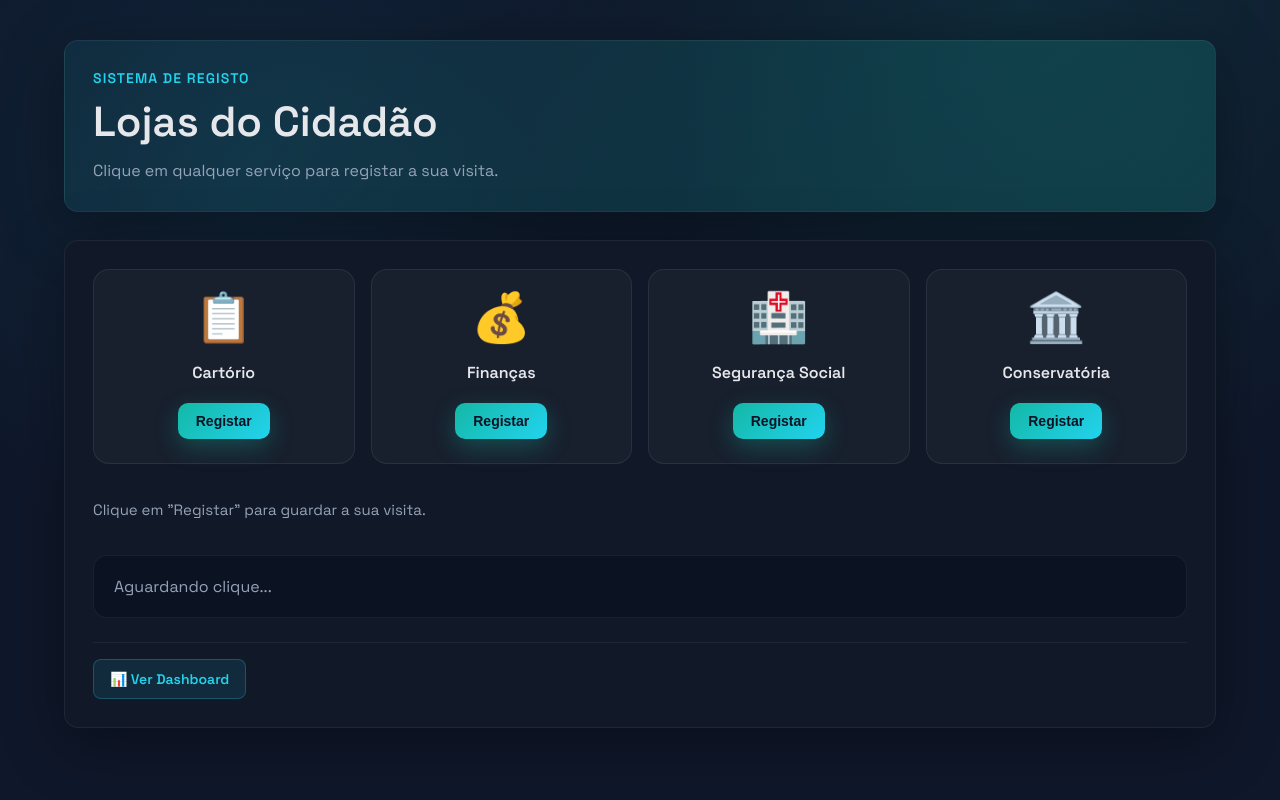
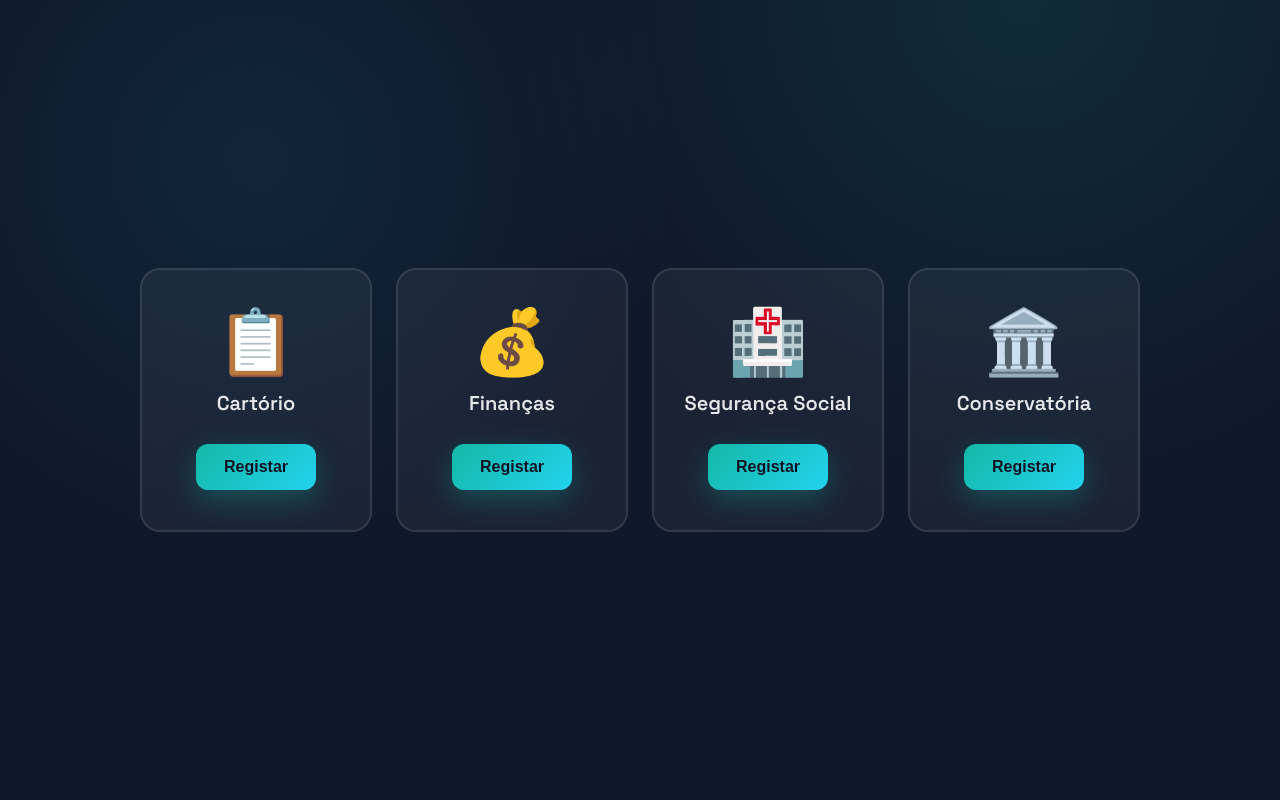
Before and after one commit to Close0099/registo-cliques, a Flask app: page / in a window 1280 px wide. Run offline with Flask 3, Linux system fonts and the light colour scheme.

Commit message:
Redesign: index fullscreen com 4 botoes apenas, dashboard desligado

```diff
--- /dev/null
+++ b/static/fullscreen.css
@@ -0,0 +1,213 @@
+/* Fullscreen styles para index.html */
+
+.fullscreen {
+    margin: 0;
+    padding: 0;
+    height: 100vh;
+    overflow: hidden;
+}
+
+.fullscreen-page {
+    width: 100%;
+    height: 100vh;
+    display: flex;
+    align-items: center;
+    justify-content: center;
+    background: radial-gradient(circle at 20% 20%, rgba(34, 211, 238, 0.08), transparent 35%),
+        radial-gradient(circle at 80% 0%, rgba(20, 184, 166, 0.12), transparent 40%),
+        var(--bg);
+    padding: 20px;
+}
+
+.service-buttons-full {
+    display: grid;
+    grid-template-columns: repeat(auto-fit, minmax(200px, 1fr));
+    gap: 24px;
+    width: 100%;
+    max-width: 1000px;
+}
+
+.service-card-full {
+    background: rgba(255, 255, 255, 0.05);
+    border: 2px solid rgba(255, 255, 255, 0.1);
+    border-radius: 20px;
+    padding: 40px 24px;
+    display: flex;
+    flex-direction: column;
+    align-items: center;
+    gap: 16px;
+    text-align: center;
+    transition: all 300ms ease;
+    cursor: pointer;
+}
+
+.service-card-full:hover {
+    background: rgba(255, 255, 255, 0.08);
+    border-color: rgba(20, 184, 166, 0.5);
+    transform: translateY(-8px);
+    box-shadow: 0 20px 50px rgba(20, 184, 166, 0.2);
+}
+
+.service-icon-full {
+    font-size: 64px;
+    line-height: 1;
+}
+
+.service-name-full {
+    font-size: 20px;
+    font-weight: 600;
+    color: var(--text);
+}
+
+.service-btn-full {
+    background: linear-gradient(135deg, var(--accent), var(--accent-2));
+    border: none;
+    color: #0c1324;
+    padding: 14px 28px;
+    font-size: 16px;
+    font-weight: 600;
+    border-radius: 12px;
+    cursor: pointer;
+    box-shadow: 0 10px 30px rgba(20, 184, 166, 0.3);
+    transition: all 150ms ease;
+    margin-top: 12px;
+}
+
+.service-btn-full:hover {
+    transform: translateY(-2px);
+    box-shadow: 0 14px 40px rgba(34, 211, 238, 0.4);
+}
+
+.service-btn-full:active {
+    transform: translateY(0px) scale(0.98);
+}
+
+.service-btn-full:disabled {
+    cursor: wait;
+    filter: grayscale(0.3);
+    opacity: 0.85;
+}
+
+.result-overlay {
+    display: none;
+    position: fixed;
+    top: 0;
+    left: 0;
+    width: 100%;
+    height: 100%;
+    background: rgba(0, 0, 0, 0.7);
+    backdrop-filter: blur(4px);
+    z-index: 1000;
+    align-items: center;
+    justify-content: center;
+}
+
+.result-overlay.show {
+    display: flex;
+}
+
+.result-box {
+    background: var(--panel);
+    border: 1px solid rgba(255, 255, 255, 0.1);
+    border-radius: 20px;
+    padding: 40px;
+    max-width: 500px;
+    width: 90%;
+    box-shadow: 0 20px 60px rgba(0, 0, 0, 0.5);
+    animation: slideUp 300ms ease;
+}
+
+@keyframes slideUp {
+    from {
+        opacity: 0;
+        transform: translateY(30px);
+    }
+    to {
+        opacity: 1;
+        transform: translateY(0);
+    }
+}
+
+#resultContent {
+    text-align: center;
+    margin-bottom: 24px;
+}
+
+.result-box .badge {
+    display: inline-block;
+    margin: 8px;
+}
+
+.close-result {
+    width: 100%;
+    background: rgba(34, 211, 238, 0.15);
+    border: 1px solid rgba(34, 211, 238, 0.3);
+    color: var(--accent-2);
+    padding: 12px 20px;
+    font-size: 14px;
+    font-weight: 600;
+    border-radius: 10px;
+    cursor: pointer;
+    transition: all 150ms ease;
+}
+
+.close-result:hover {
+    background: rgba(34, 211, 238, 0.25);
+}
+
+/* Responsividade */
+@media (max-width: 768px) {
+    .service-buttons-full {
+        grid-template-columns: repeat(2, 1fr);
+        gap: 16px;
+    }
+
+    .service-card-full {
+        padding: 30px 16px;
+    }
+
+    .service-icon-full {
+        font-size: 48px;
+    }
+
+    .service-name-full {
+        font-size: 16px;
+    }
+
+    .result-box {
+        padding: 30px 20px;
+    }
+}
+
+@media (max-width: 480px) {
+    .fullscreen-page {
+        padding: 12px;
+    }
+
+    .service-buttons-full {
+        grid-template-columns: 1fr;
+        gap: 12px;
+    }
+
+    .service-card-full {
+        padding: 24px 12px;
+    }
+
+    .service-icon-full {
+        font-size: 40px;
+    }
+
+    .service-name-full {
+        font-size: 14px;
+    }
+
+    .service-btn-full {
+        padding: 10px 20px;
+        font-size: 14px;
+    }
+
+    .result-box {
+        padding: 20px;
+        width: 95%;
+    }
+}
--- /dev/null
+++ b/static/script-fullscreen.js
@@ -0,0 +1,68 @@
+const serviceButtons = Array.from(document.querySelectorAll("button.service-btn-full"));
+const resultOverlay = document.getElementById("resultOverlay");
+const resultContent = document.getElementById("resultContent");
+
+async function sendClick(buttonLabel) {
+    try {
+        const response = await fetch("/api/click", {
+            method: "POST",
+            headers: { "Content-Type": "application/json" },
+            body: JSON.stringify({ button: buttonLabel }),
+        });
+
+        const data = await response.json();
+        if (!response.ok) {
+            throw new Error(data.error || "Erro ao registar");
+        }
+
+        showResult(data);
+    } catch (err) {
+        console.error(err);
+        showResult({ error: err.message });
+    }
+}
+
+function showResult(data) {
+    if (data.error) {
+        resultContent.innerHTML = `
+            <div style="color: var(--danger); font-size: 18px;">✗ Erro</div>
+            <div style="color: var(--muted); margin-top: 10px;">${data.error}</div>
+        `;
+    } else {
+        resultContent.innerHTML = `
+            <div style="font-size: 24px; font-weight: 700; color: var(--accent-2); margin-bottom: 16px;">✓ Registado!</div>
+            <div class="badge">Clique #${data.click_number}</div>
+            <div style="margin-top: 16px; color: var(--text); font-size: 16px;">
+                <div>${data.date}</div>
+                <div>${data.time}</div>
+                <div style="font-weight: 600; margin-top: 8px;">${data.button}</div>
+            </div>
+        `;
+    }
+    resultOverlay.classList.add("show");
+    resultOverlay.style.display = "flex";
+
+    // Auto-close após 3 segundos
+    setTimeout(() => {
+        resultOverlay.classList.remove("show");
+        resultOverlay.style.display = "none";
+    }, 3000);
+}
+
+serviceButtons.forEach((btn) => {
+    btn.addEventListener("click", () => {
+        const label = btn.getAttribute("data-label");
+        btn.disabled = true;
+        sendClick(label).finally(() => {
+            btn.disabled = false;
+        });
+    });
+});
+
+// Fechar overlay ao clicar fora
+resultOverlay.addEventListener("click", (e) => {
+    if (e.target === resultOverlay) {
+        resultOverlay.classList.remove("show");
+        resultOverlay.style.display = "none";
+    }
+});
--- a/templates/index.html
+++ b/templates/index.html
@@ -8,55 +8,44 @@
     <link rel="preconnect" href="https://fonts.gstatic.com" crossorigin>
     <link href="https://fonts.googleapis.com/css2?family=Space+Grotesk:wght@400;500;600&display=swap" rel="stylesheet">
     <link rel="stylesheet" href="{{ url_for('static', filename='style.css') }}" />
+    <link rel="stylesheet" href="{{ url_for('static', filename='fullscreen.css') }}" />
 </head>
-<body>
-    <main class="page">
-        <header class="hero">
-            <div>
-                <p class="eyebrow">Sistema de Registo</p>
-                <h1>Lojas do Cidadão</h1>
-                <p class="lede">Clique em qualquer serviço para registar a sua visita.</p>
-            </div>
-        </header>
-
-        <section class="panel">
-            <div class="service-buttons">
-                <div class="service-card" data-label="Cartório">
-                    <div class="service-icon">📋</div>
-                    <div class="service-name">Cartório</div>
-                    <button class="service-btn" data-label="Cartório">Registar</button>
+<body class="fullscreen">
+    <main class="fullscreen-page">
+        <div class="service-buttons-full">
+            <div class="service-card-full" data-label="Cartório">
+                <div class="service-icon-full">📋</div>
+                <div class="service-name-full">Cartório</div>
+                <button class="service-btn-full" data-label="Cartório">Registar</button>
             </div>
 
-                <div class="service-card" data-label="Finanças">
-                    <div class="service-icon">💰</div>
-                    <div class="service-name">Finanças</div>
-                    <button class="service-btn" data-label="Finanças">Registar</button>
+            <div class="service-card-full" data-label="Finanças">
+                <div class="service-icon-full">💰</div>
+                <div class="service-name-full">Finanças</div>
+                <button class="service-btn-full" data-label="Finanças">Registar</button>
             </div>
 
-                <div class="service-card" data-label="Segurança Social">
-                    <div class="service-icon">🏥</div>
-                    <div class="service-name">Segurança Social</div>
-                    <button class="service-btn" data-label="Segurança Social">Registar</button>
+            <div class="service-card-full" data-label="Segurança Social">
+                <div class="service-icon-full">🏥</div>
+                <div class="service-name-full">Segurança Social</div>
+                <button class="service-btn-full" data-label="Segurança Social">Registar</button>
             </div>
 
-                <div class="service-card" data-label="Conservatória">
-                    <div class="service-icon">🏛️</div>
-                    <div class="service-name">Conservatória</div>
-                    <button class="service-btn" data-label="Conservatória">Registar</button>
+            <div class="service-card-full" data-label="Conservatória">
+                <div class="service-icon-full">🏛️</div>
+                <div class="service-name-full">Conservatória</div>
+                <button class="service-btn-full" data-label="Conservatória">Registar</button>
             </div>
         </div>
 
-            <div class="status" id="status">Clique em "Registar" para guardar a sua visita.</div>
-            <div class="card" id="result" aria-live="polite" aria-atomic="true">
-                <div class="placeholder">Aguardando clique...</div>
+        <div class="result-overlay" id="resultOverlay">
+            <div class="result-box">
+                <div id="resultContent"></div>
+                <button class="close-result" onclick="document.getElementById('resultOverlay').style.display='none'">✕ Fechar</button>
             </div>
-
-            <div class="footer-links">
-                <a href="/dashboard" class="dashboard-link">📊 Ver Dashboard</a>
         </div>
-        </section>
     </main>
 
-    <script src="{{ url_for('static', filename='script.js') }}" defer></script>
+    <script src="{{ url_for('static', filename='script-fullscreen.js') }}" defer></script>
 </body>
 </html>
```
Lines whose indentation alone changed are shown as unchanged.
